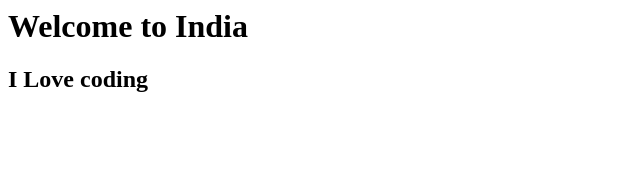
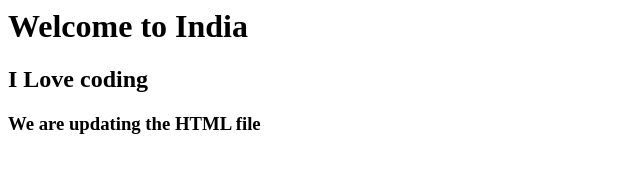
Before and after one commit to AdhithyaRS/First_Docker_Project, a plain HTML site: page index.html in a window 1280 px wide. Shown: the whole page, without its empty margins (0-640 px from the left). Drawn offline with Linux system fonts and the light colour scheme.

Commit message:
Cool. We are upgrading

```diff
--- a/index.html
+++ b/index.html
@@ -3,5 +3,6 @@
     <body>
         <h1>Welcome to India</h1>
         <h2>I Love coding</h2>
+        <h3>We are updating the HTML file</h3>
     </body>
 </html>
```
